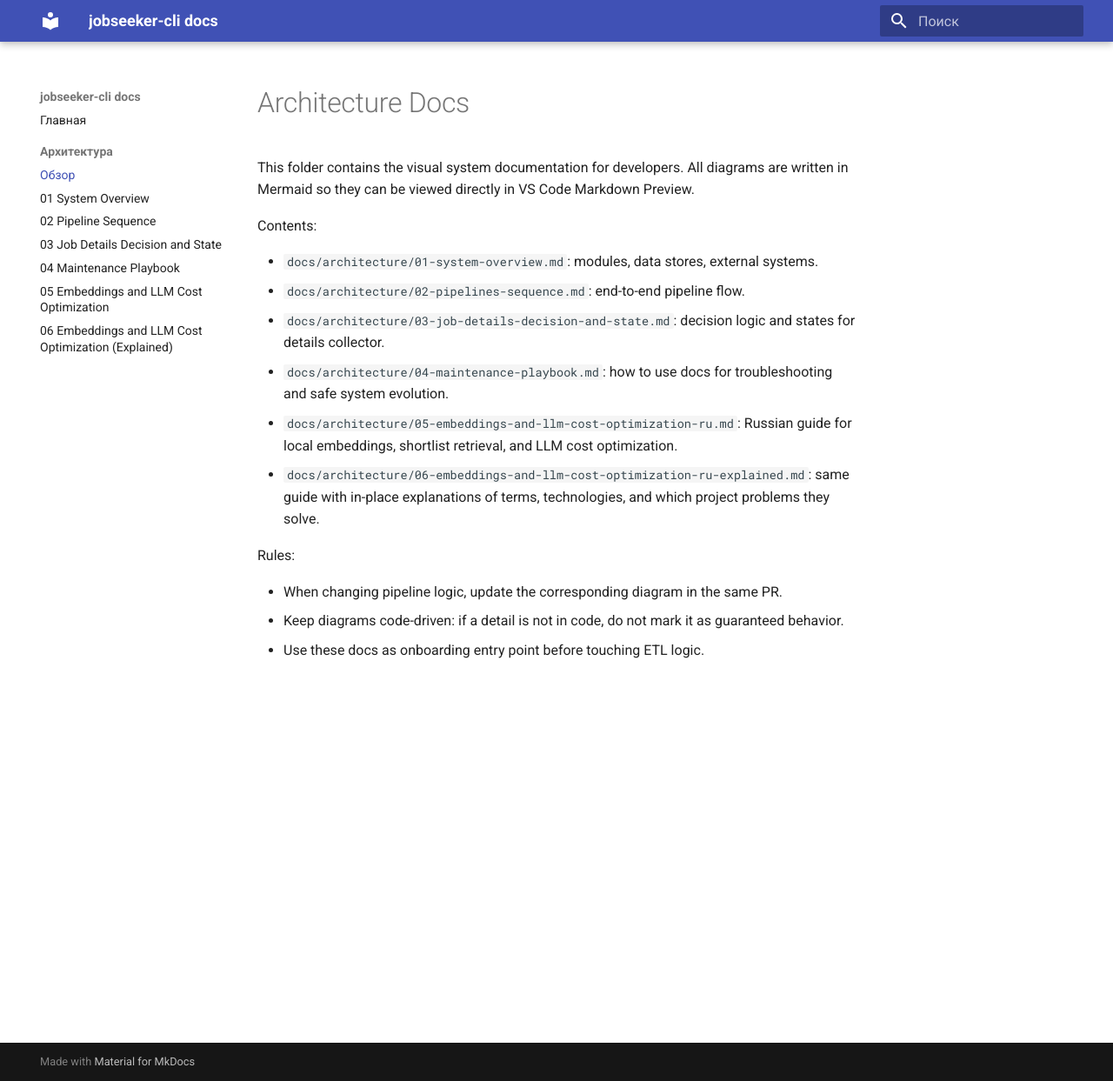
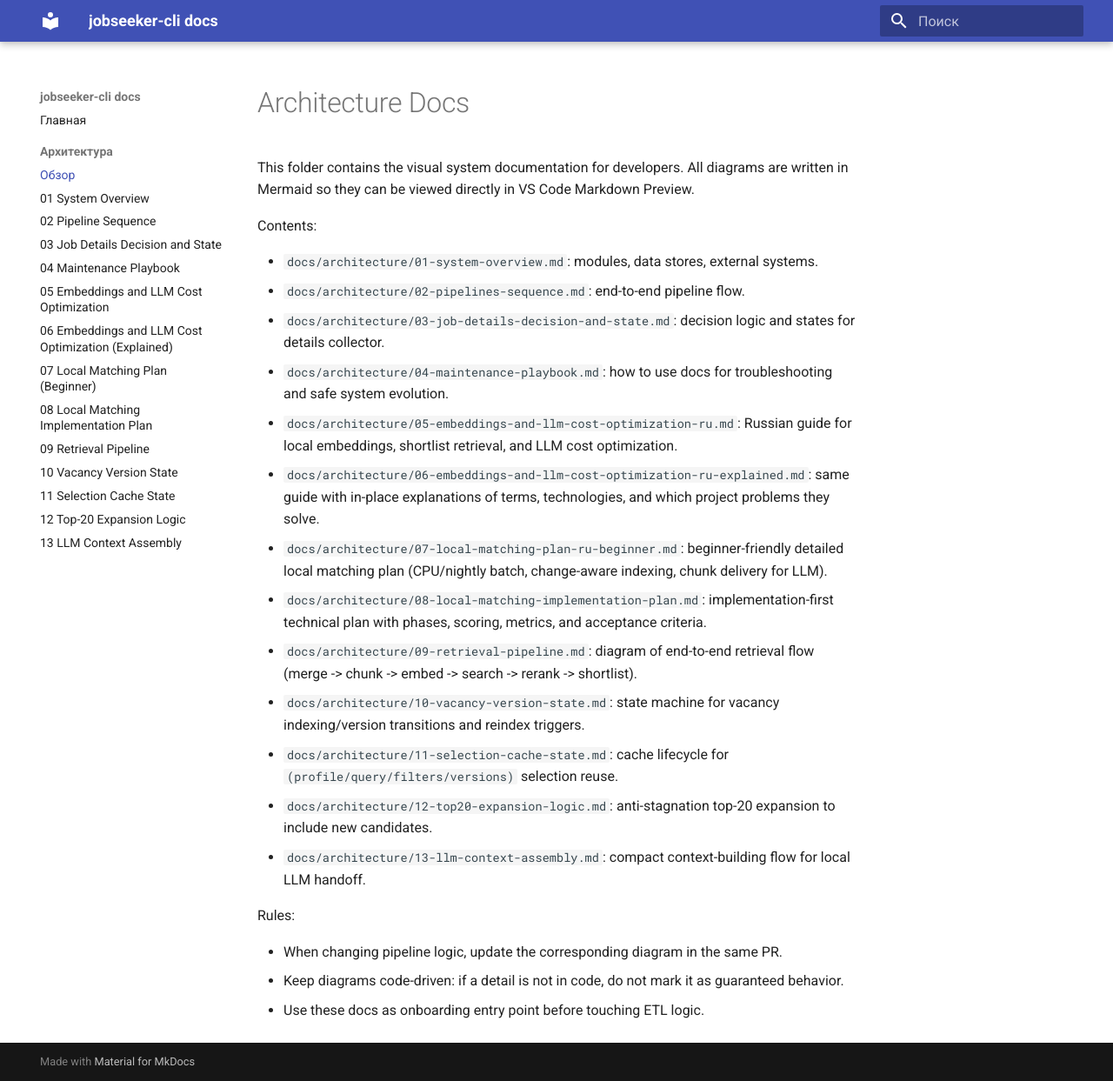
Before and after one commit to oleksiydi/jobseeker-cli-dev, an MkDocs documentation site: the page built from docs/architecture/README.md, in a window 1280 px wide and 1243 px high. Shown: the whole window at 87% size. Built offline with MkDocs 1.6.1 and Material for MkDocs 9.7.7, drawn with Linux system fonts in a browser that asks for light colours; a script that is not in the unit is left out.

Commit message:
docs(architecture): add matching pipeline mermaid diagrams and wire them into docs nav

```diff
--- a/docs/architecture/README.md
+++ b/docs/architecture/README.md
@@ -11,6 +11,13 @@ Contents:
 - `docs/architecture/04-maintenance-playbook.md`: how to use docs for troubleshooting and safe system evolution.
 - `docs/architecture/05-embeddings-and-llm-cost-optimization-ru.md`: Russian guide for local embeddings, shortlist retrieval, and LLM cost optimization.
 - `docs/architecture/06-embeddings-and-llm-cost-optimization-ru-explained.md`: same guide with in-place explanations of terms, technologies, and which project problems they solve.
+- `docs/architecture/07-local-matching-plan-ru-beginner.md`: beginner-friendly detailed local matching plan (CPU/nightly batch, change-aware indexing, chunk delivery for LLM).
+- `docs/architecture/08-local-matching-implementation-plan.md`: implementation-first technical plan with phases, scoring, metrics, and acceptance criteria.
+- `docs/architecture/09-retrieval-pipeline.md`: diagram of end-to-end retrieval flow (merge -> chunk -> embed -> search -> rerank -> shortlist).
+- `docs/architecture/10-vacancy-version-state.md`: state machine for vacancy indexing/version transitions and reindex triggers.
+- `docs/architecture/11-selection-cache-state.md`: cache lifecycle for `(profile/query/filters/versions)` selection reuse.
+- `docs/architecture/12-top20-expansion-logic.md`: anti-stagnation top-20 expansion to include new candidates.
+- `docs/architecture/13-llm-context-assembly.md`: compact context-building flow for local LLM handoff.
 
 Rules:
 
--- a/mkdocs.yml
+++ b/mkdocs.yml
@@ -46,3 +46,10 @@ nav:
       - 04 Maintenance Playbook: architecture/04-maintenance-playbook.md
       - 05 Embeddings and LLM Cost Optimization: architecture/05-embeddings-and-llm-cost-optimization-ru.md
       - 06 Embeddings and LLM Cost Optimization (Explained): architecture/06-embeddings-and-llm-cost-optimization-ru-explained.md
+      - 07 Local Matching Plan (Beginner): architecture/07-local-matching-plan-ru-beginner.md
+      - 08 Local Matching Implementation Plan: architecture/08-local-matching-implementation-plan.md
+      - 09 Retrieval Pipeline: architecture/09-retrieval-pipeline.md
+      - 10 Vacancy Version State: architecture/10-vacancy-version-state.md
+      - 11 Selection Cache State: architecture/11-selection-cache-state.md
+      - 12 Top-20 Expansion Logic: architecture/12-top20-expansion-logic.md
+      - 13 LLM Context Assembly: architecture/13-llm-context-assembly.md
```
Also changed, not shown: docs/architecture/09-retrieval-pipeline.md (added, +29 -0 lines), docs/architecture/10-vacancy-version-state.md (added, +20 -0 lines), docs/architecture/11-selection-cache-state.md (added, +22 -0 lines), docs/architecture/12-top20-expansion-logic.md (added, +20 -0 lines), docs/architecture/13-llm-context-assembly.md (added, +20 -0 lines).
